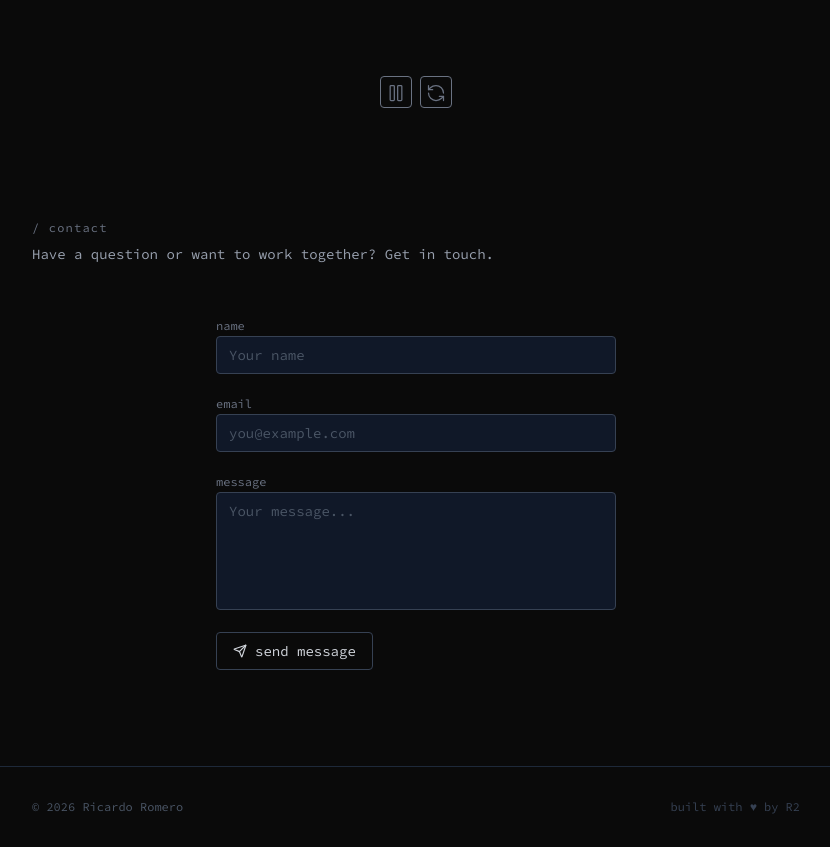
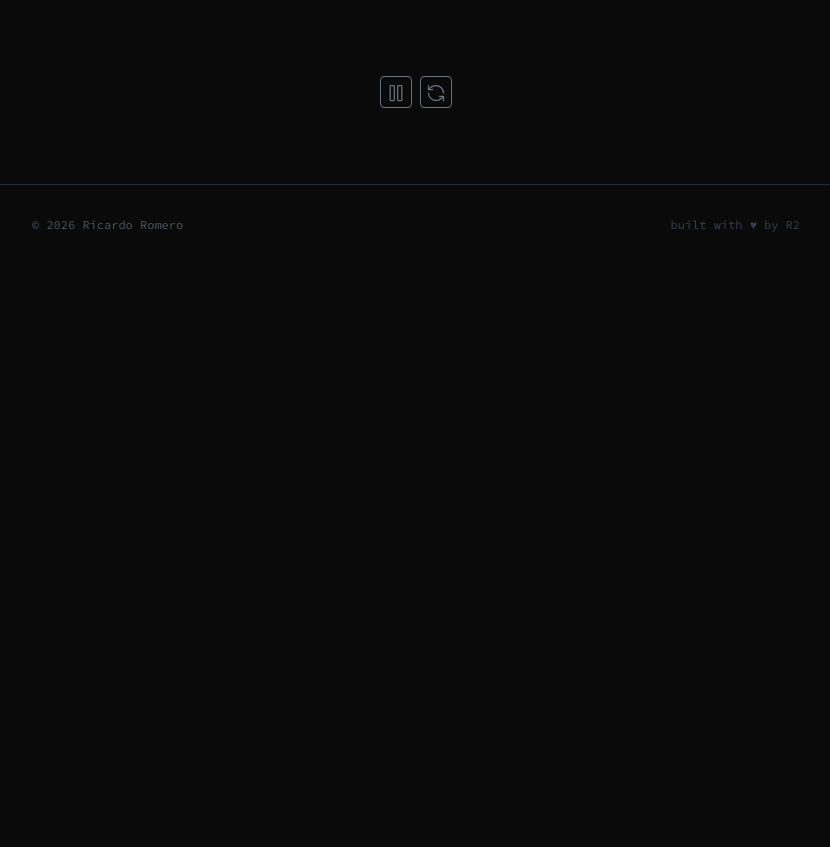
Before and after one commit to rickirom/crc-frontend, a Next.js app: page / in a window 1280 px wide. Shown: the part 1120-1967 px from the top of the page, without its empty margins (224-1054 px from the left). After the commit the page ends 1385 px from the top, so only its background shows below. Built offline with nearby package versions, Linux system fonts and the light colour scheme; no server answers.

Commit message:
added a little space to the footer + removed contact page from home page

```diff
--- a/app/page.tsx
+++ b/app/page.tsx
@@ -14,7 +14,6 @@
       <main>
         <AboutSection />
         <LogoNew />
-        <ContactSection />
       </main>
       <Footer />
     </>
--- a/components/Footer.tsx
+++ b/components/Footer.tsx
@@ -1,6 +1,6 @@
 export default function Footer() {
   return (
-    <footer className="py-8 px-6 border-t border-gray-800">
+    <footer className="py-8 px-6 border-t border-gray-800 mt-15">
       <div className="max-w-3xl mx-auto flex flex-col sm:flex-row justify-between items-center gap-2">
         <p className="font-mono text-xs text-gray-600">
           © {new Date().getFullYear()} Ricardo Romero
```
